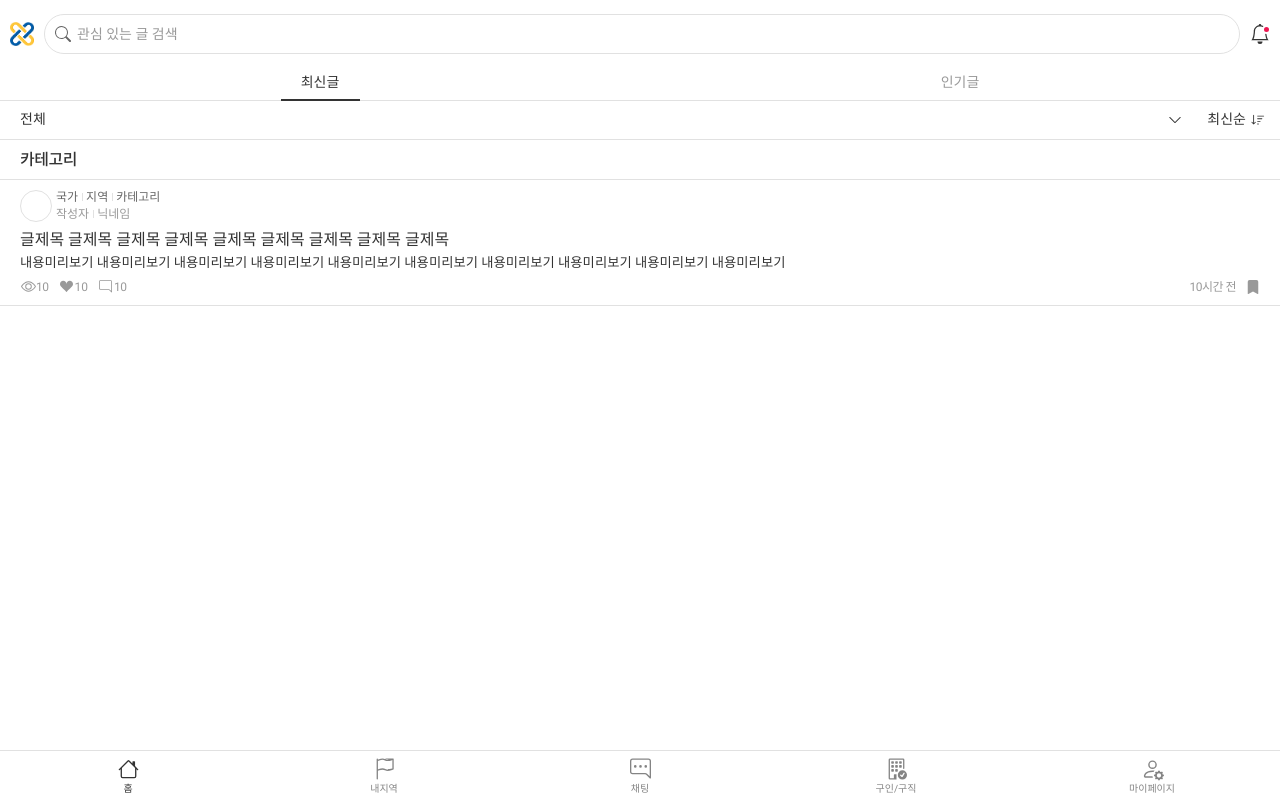
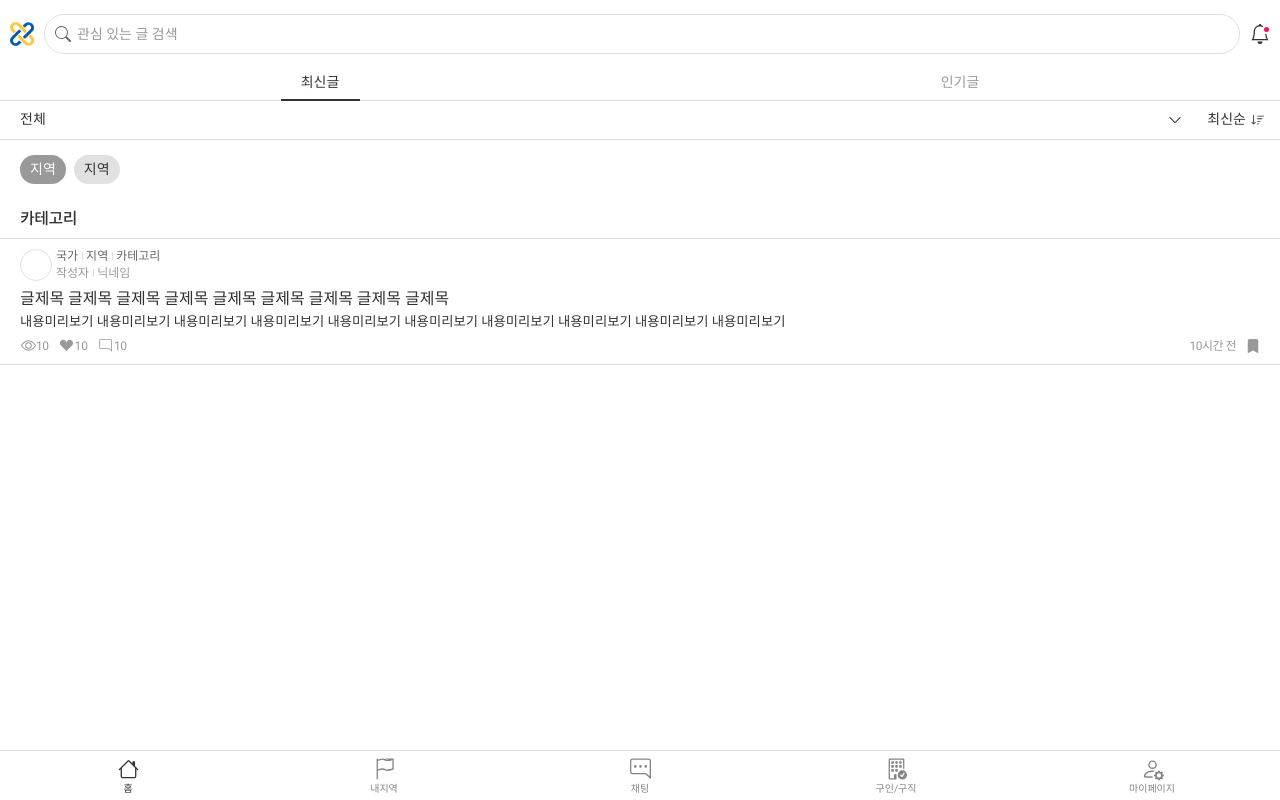
Before and after one commit to HyunsooZo/immilog-front, a Vue app: page / in a window 1280 px wide. Built offline with nearby package versions, Linux system fonts and the light colour scheme.

Commit message:
feat: sub menu(지역별 구분)

```diff
--- a/src/assets/contents.css
+++ b/src/assets/contents.css
@@ -412,6 +412,36 @@ background: linear-gradient(45deg, rgba(63,81,181,1) 0%, rgba(0,188,212,1) 100%)
     z-index: 1;
     transition:all 0.5s ease-out;
 }
+
+/* sub menu */
+.sub-menu-wrap {
+    padding: 15px 16px;
+    overflow: auto hidden;
+    scroll-snap-type: x mandatory;
+    scroll-snap-stop: normal;
+    scroll-behavior: smooth;
+}
+.sub-menu-wrap::-webkit-scrollbar {
+    display: none;
+}
+.sub-menu-wrap .sub-menu__inner {
+    display: flex;
+    width: max-content;
+}
+.sub-menu-wrap .sub-menu__list {
+    /* display: inline-flex; */
+    margin: 0 4px;
+}
+.sub-menu-wrap .sub-menu__list .button {
+    padding: 6px 10px;
+    background: #e1e1e1;
+    border-radius: 20px;
+}
+.sub-menu-wrap .sub-menu__list.active .button {
+    color: #fff;
+    background: #999;
+}
+
 /* content */
 .header + .content {
     margin-top: 50px;
--- a/src/views/HomeView.vue
+++ b/src/views/HomeView.vue
@@ -44,6 +44,22 @@
           {{ selectSortingValue.name }}
         </button>
       </div>
+    </div>
+
+    <!-- sub menu -->
+    <div class="sub-menu-wrap">
+      <ul class="sub-menu__inner">
+        <li class="sub-menu__list active">
+          <button type="button" class="button">
+            지역
+          </button>
+        </li>
+        <li class="sub-menu__list">
+          <button type="button" class="button">
+            지역
+          </button>
+        </li>
+      </ul>
     </div>
 
     <!-- 목록 -->
```
